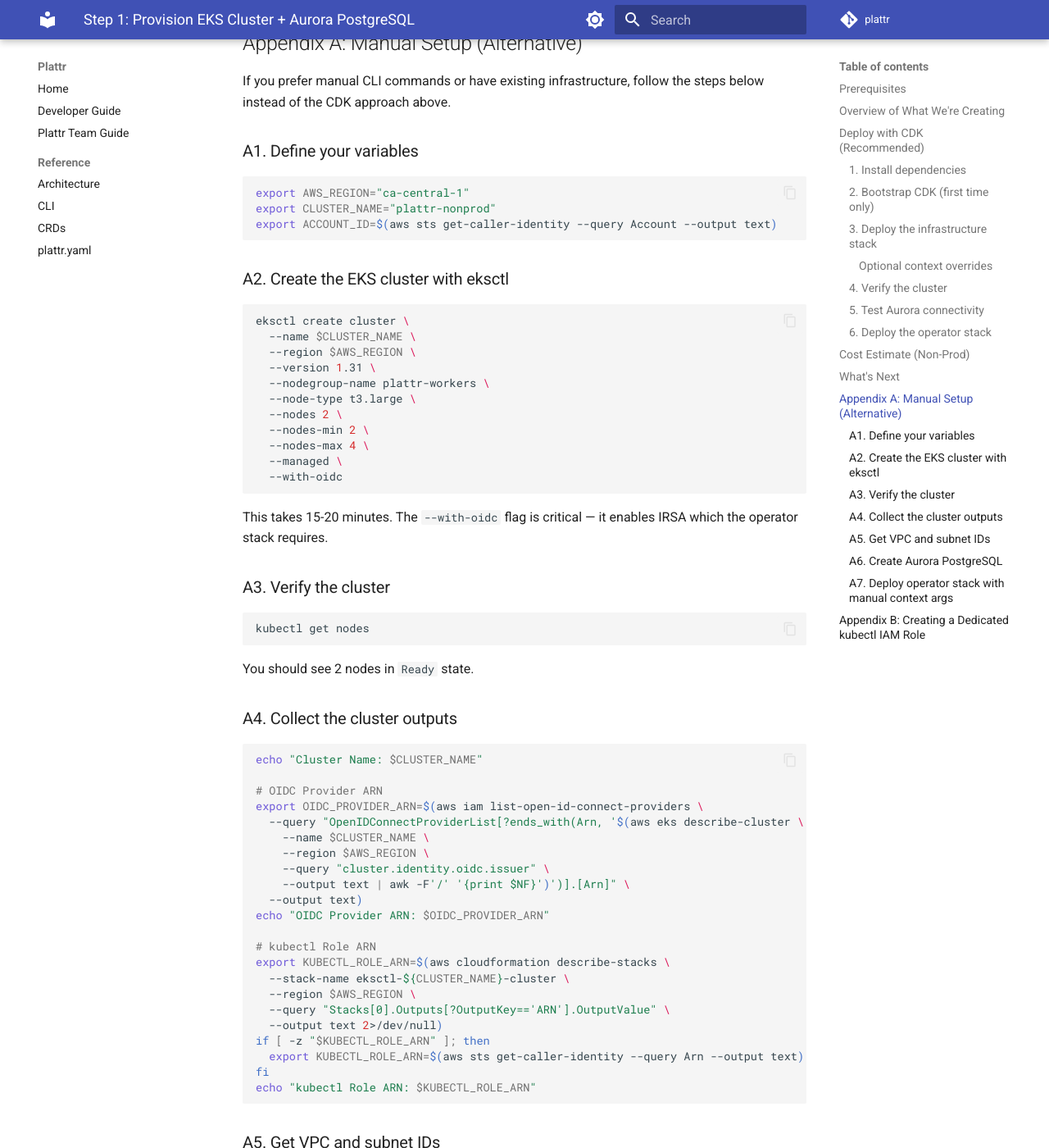
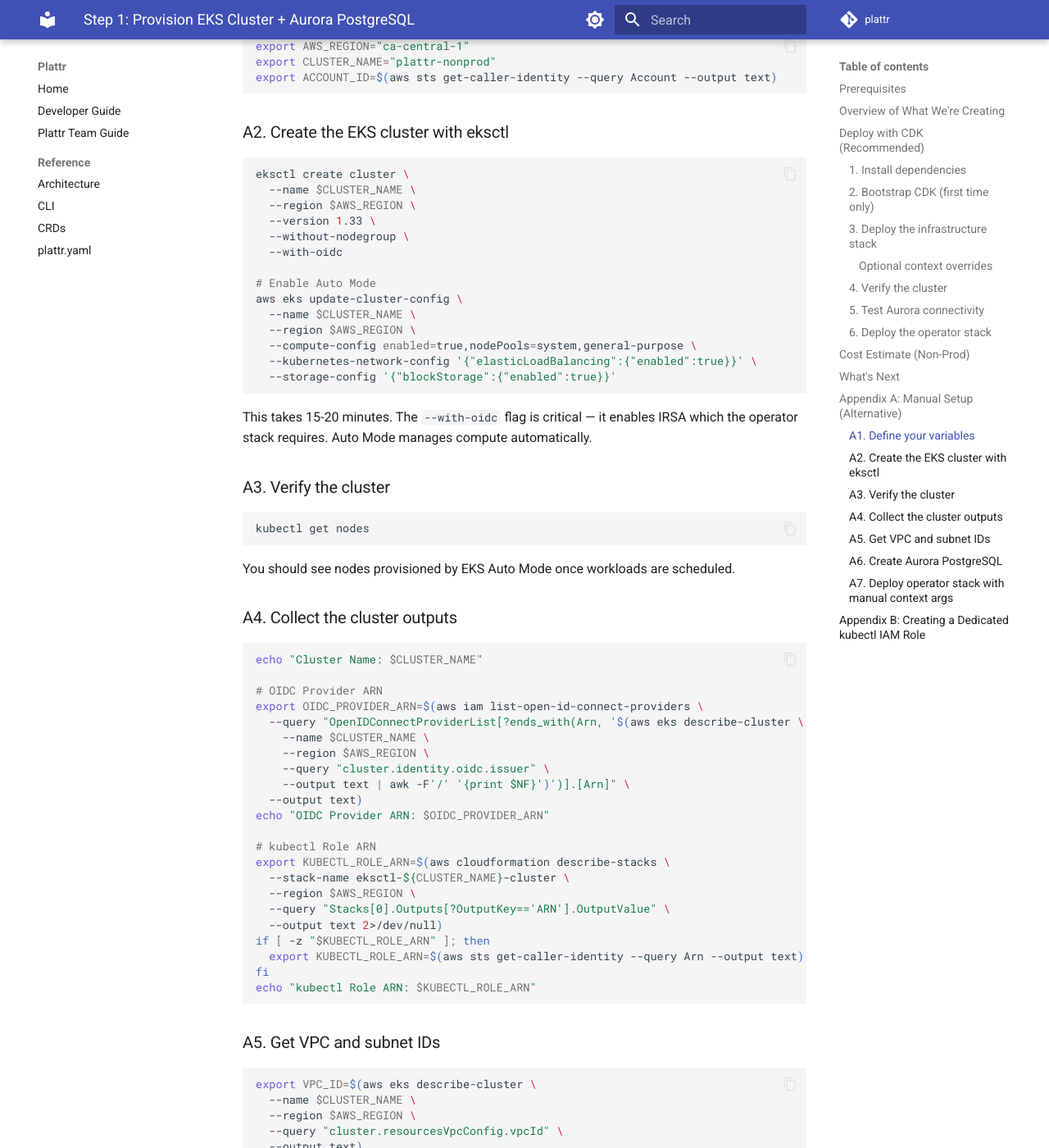
Before and after one commit to kcearns/plattr, an MkDocs documentation site: the page built from docs/step1-eks-aurora-setup.md, in a window 1280 px wide and 1400 px high, scrolled down 4400 px. Shown: the whole window at 82% size. Built offline with MkDocs 1.6.1 and Material for MkDocs 9.7.7, drawn with Linux system fonts in a browser that asks for light colours; comment, search, counter and statistics services are not loaded; some of the changed text lies outside the part shown.

Commit message:
Switch to EKS Auto Mode, Traefik, and fix operator deployment
- Upgrade EKS clusters to K8s 1.33 with Auto Mode (system + general-purpose node pools)
- Replace ingress-nginx with Traefik across CDK stacks, cdk.json, and infra-init CLI
- Add metrics-server as EKS add-on
- Switch operator stack to @aws-cdk/aws-eks-v2-alpha with explicit KubectlProvider and kubectl v33 layer
- Add Lambda trust to kubectl role for CDK kubectl/helm operations
- Add Helm chart timeouts (10m) for Auto Mode node spin-up delays
- Use chartAsset for operator Helm chart to support imported clusters
- Move ECR repository from operator stack to infra stack to resolve deploy ordering
- Fix operator Dockerfile to copy both root and operator node_modules
- Add deploy dependency ordering: ResourceQuota waits for Namespace, ClusterIssuer waits for cert-manager
- Update infra-init next steps with full 4-step deploy flow
- Update docs and diagrams for Auto Mode and K8s 1.33

````diff
--- a/docs/step1-eks-aurora-setup.md
+++ b/docs/step1-eks-aurora-setup.md
@@ -33,8 +33,7 @@ You should see your account ID and ARN.
 | Resource | Purpose |
 |----------|---------|
 | VPC with public/private subnets | Network isolation for EKS and Aurora |
-| EKS cluster (1.31) | Runs the Plattr operator and app workloads |
-| Managed node group (t3.large) | Worker nodes for pods |
+| EKS cluster (1.33, Auto Mode) | Runs the Plattr operator and app workloads |
 | OIDC provider | Enables IRSA (IAM Roles for Service Accounts) |
 | Aurora PostgreSQL Serverless v2 | Database backend for the operator |
 | Security group rule | Allows EKS pods to connect to Aurora |
@@ -76,12 +75,10 @@ This takes 20-30 minutes (EKS cluster creation is the bottleneck).
 | Context key | Default | Description |
 |-------------|---------|-------------|
 | `eksClusterName` | `plattr-nonprod` | EKS cluster name |
-| `nodeInstanceType` | `t3.large` | EC2 instance type for workers |
-| `nodeMinSize` | `2` | Minimum node count |
-| `nodeMaxSize` | `4` | Maximum node count |
-| `nodeDesiredSize` | `2` | Desired node count |
 | `auroraMinCapacity` | `0.5` | Aurora Serverless v2 min ACU |
 | `auroraMaxCapacity` | `4` | Aurora Serverless v2 max ACU |
+
+EKS Auto Mode manages compute automatically — no instance types or node counts to configure.
 
 Example with overrides:
 
@@ -91,7 +88,6 @@ npx cdk deploy PlattrInfraStack \
   -c account=123456789012 \
   -c region=us-east-1 \
   -c eksClusterName=plattr-dev \
-  -c nodeInstanceType=t3.medium \
   -c auroraMinCapacity=0.5 \
   -c auroraMaxCapacity=2
 ```
@@ -108,7 +104,7 @@ aws eks update-kubeconfig \
 kubectl get nodes
 ```
 
-You should see 2 nodes in `Ready` state.
+You should see nodes provisioned by EKS Auto Mode in `Ready` state.
 
 ### 5. Test Aurora connectivity
 
@@ -152,13 +148,13 @@ npx cdk deploy PlattrOperatorStack \
 
 | Resource | Approximate Monthly Cost |
 |----------|-------------------------|
-| EKS control plane | ~$73 |
-| 2x t3.large nodes | ~$120 |
+| EKS control plane + Auto Mode | ~$73 |
+| Auto Mode compute (scales with workload) | varies |
 | Aurora Serverless v2 (0.5 ACU min) | ~$44 |
 | NAT Gateway | ~$32 |
-| **Total** | **~$270/month** |
+| **Total (idle)** | **~$150/month** |
 
-> Scale down when not in use: set node group to 0 and Aurora min capacity to 0 to reduce costs to ~$105/month (control plane + NAT).
+> With Auto Mode, compute scales to zero when no workloads are running. Set Aurora min capacity to 0 to further reduce idle costs.
 
 ---
 
@@ -196,17 +192,20 @@ export ACCOUNT_ID=$(aws sts get-caller-identity --query Account --output text)
 eksctl create cluster \
   --name $CLUSTER_NAME \
   --region $AWS_REGION \
-  --version 1.31 \
-  --nodegroup-name plattr-workers \
-  --node-type t3.large \
-  --nodes 2 \
-  --nodes-min 2 \
-  --nodes-max 4 \
-  --managed \
+  --version 1.33 \
+  --without-nodegroup \
   --with-oidc
+
+# Enable Auto Mode
+aws eks update-cluster-config \
+  --name $CLUSTER_NAME \
+  --region $AWS_REGION \
+  --compute-config enabled=true,nodePools=system,general-purpose \
+  --kubernetes-network-config '{"elasticLoadBalancing":{"enabled":true}}' \
+  --storage-config '{"blockStorage":{"enabled":true}}'
 ```
 
-This takes 15-20 minutes. The `--with-oidc` flag is critical — it enables IRSA which the operator stack requires.
+This takes 15-20 minutes. The `--with-oidc` flag is critical — it enables IRSA which the operator stack requires. Auto Mode manages compute automatically.
 
 ### A3. Verify the cluster
 
@@ -214,7 +213,7 @@ This takes 15-20 minutes. The `--with-oidc` flag is critical — it enables IRSA
 kubectl get nodes
 ```
 
-You should see 2 nodes in `Ready` state.
+You should see nodes provisioned by EKS Auto Mode once workloads are scheduled.
 
 ### A4. Collect the cluster outputs
 
````
Also changed, not shown: docs/diagrams/infrastructure.md (+4 -4 lines), docs/plattr-team-guide.md (+2 -6 lines), docs/step2-prod-account-setup.md (+1 -5 lines), docs/tutorial.md (+4 -8 lines), 9 other files.
